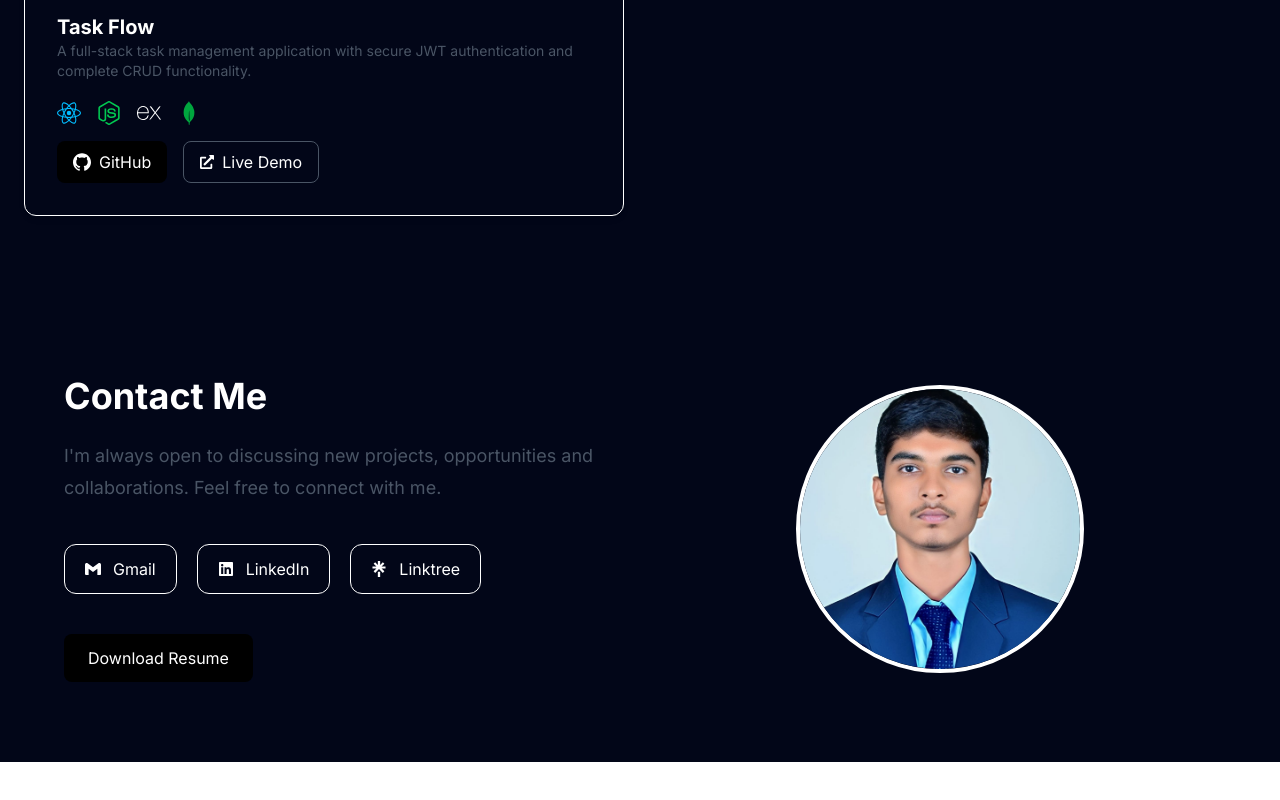
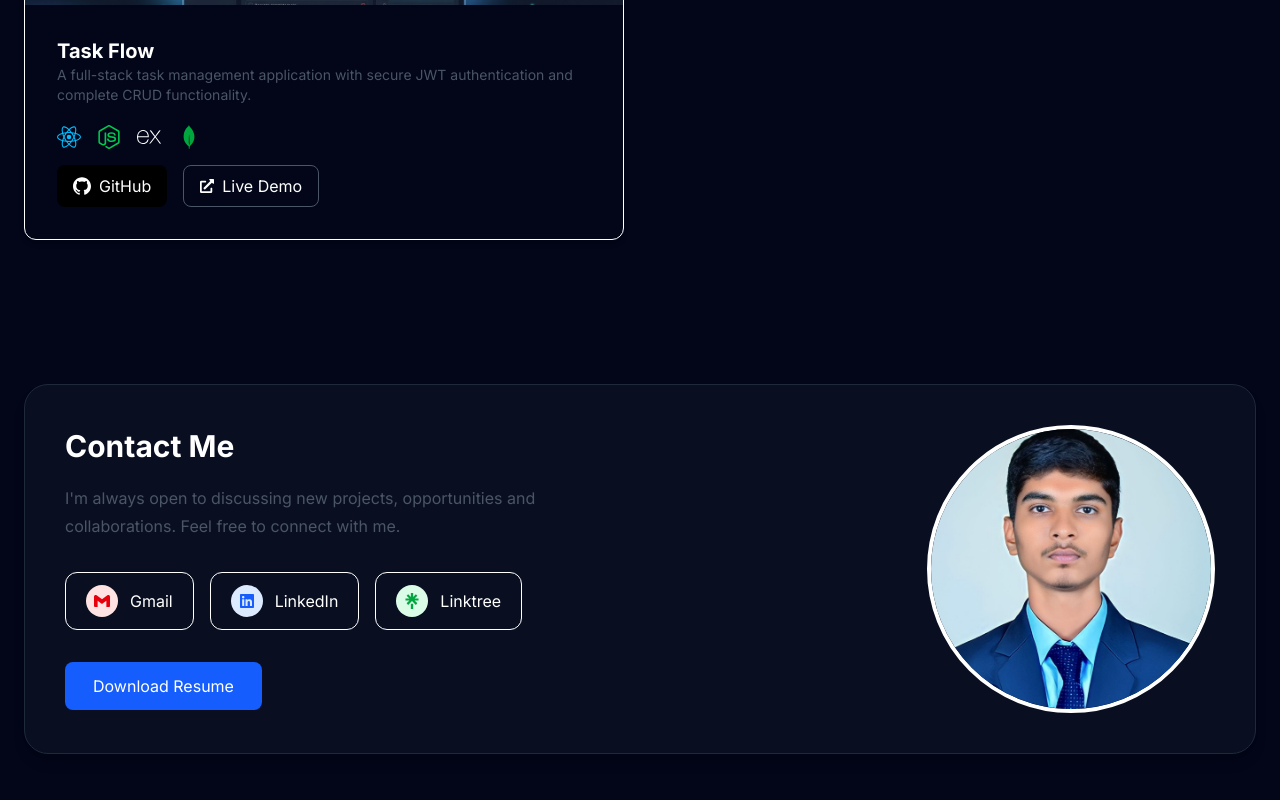
Before and after one commit to Rohit-git-glitch/rohits-portfolio, a React (Vite) app: page / in a window 1280 px wide. Shown: the part 3352-4152 px from the top of the page. Before the commit the page ends 4114 px from the top, so only its background shows below. Built offline with nearby package versions, Linux system fonts and the light colour scheme.

Commit message:
Contact page polish done

```diff
--- a/src/sections/Contact.jsx
+++ b/src/sections/Contact.jsx
@@ -5,21 +5,20 @@ function Contact() {
   return (
     <section
       id="contact"
-      className="py-20 px-6"
+      className="py-16"
     >
 
-      <div className="max-w-6xl mx-auto grid md:grid-cols-2 gap-12 items-center">
-
-
+      <div className="mx-4 md:mx-6 bg-gray-900/50 border border-gray-800 rounded-3xl shadow-lg px-6 py-8 md:px-10 md:py-10">
+        <div className="grid md:grid-cols-2 gap-20 items-center">
         {/* Left Content */}
         <div>
 
-          <h2 className="text-4xl font-bold">
+          <h2 className="text-3xl font-bold">
             Contact Me
           </h2>
 
 
-          <p className="mt-6 text-gray-600 text-lg leading-8">
+          <p className="mt-5 text-gray-600 text-base leading-7 max-w-lg">
             I'm always open to discussing new projects,
             opportunities and collaborations.
             Feel free to connect with me.
@@ -27,32 +26,43 @@ function Contact() {
 
 
           {/* Contact Options */}
-          <div className="flex flex-wrap gap-5 mt-10">
+          <div className="flex flex-wrap gap-4 mt-8">
 
 
             <a
-              href="mailto:yourmail@gmail.com"
-              className="flex items-center gap-3 border rounded-xl px-5 py-3 hover:bg-black hover:text-white transition"
+                href="https://mail.google.com/mail/?view=cm&fs=1&to=rhajare851@gmail.com"
+                target="_blank"
+                rel="noopener noreferrer"
+              className="flex items-center gap-3 border rounded-xl px-5 py-3
+              hover:bg-black hover:text-white transition duration-300"
             >
-              <SiGmail />
+              <span className="p-2 rounded-full bg-red-100 text-red-600">
+                <SiGmail />
+              </span>
               Gmail
             </a>
 
 
             <a
-              href="#"
-              className="flex items-center gap-3 border rounded-xl px-5 py-3 hover:bg-black hover:text-white transition"
+              href="https://www.linkedin.com/in/rohit-hajare2/"
+              className="flex items-center gap-3 border rounded-xl px-5 py-3
+              hover:bg-black hover:text-white transition duration-300"
             >
-              <FaLinkedin />
+              <span className="p-2 rounded-full bg-blue-100 text-blue-600">
+                <FaLinkedin />
+              </span>
               LinkedIn
             </a>
 
 
             <a
-              href="#"
-              className="flex items-center gap-3 border rounded-xl px-5 py-3 hover:bg-black hover:text-white transition"
+              href="https://linktr.ee/Rohit2_"
+              className="flex items-center gap-3 border rounded-xl px-5 py-3
+              hover:bg-black hover:text-white transition duration-300"
             >
-              <SiLinktree />
+              <span className="p-2 rounded-full bg-green-100 text-green-600">
+                <SiLinktree />
+              </span>
               Linktree
             </a>
 
@@ -62,9 +72,12 @@ function Contact() {
 
           {/* Resume Button */}
           <a
-            href="/rohit's-resume.pdf"
+            href="/rohits-resume.pdf"
             download
-            className="inline-block mt-10 px-6 py-3 bg-black text-white rounded-lg hover:scale-105 transition"
+            className="inline-block mt-8 px-7 py-3
+            bg-blue-600 text-white rounded-lg
+            hover:bg-blue-700 hover:scale-105
+            transition duration-300"
           >
             Download Resume
           </a>
@@ -75,7 +88,7 @@ function Contact() {
 
 
         {/* Right Image */}
-        <div className="flex justify-center">
+        <div className="flex justify-center md:justify-end">
 
           <div className="w-72 h-72 rounded-full border-4 flex items-center justify-center overflow-hidden">
 
@@ -89,6 +102,7 @@ function Contact() {
 
         </div>
 
+        </div>
 
       </div>
 
--- a/src/sections/Education.jsx
+++ b/src/sections/Education.jsx
@@ -8,7 +8,7 @@ const educationData = [
         duration: "2024 - Present",
         title: "B.Tech Information Technology",
         institute: "International Institute of Information Technology (I²IT), Pune",
-        details: "Savitribai Phule Pune University",
+        details: "Savitribai Phule Pune University , 1st Year CGPA: 9.6 | 2nd Year CGPA: 9.16",
     },
     {
         logo: HSC,
@@ -40,7 +40,7 @@ function Education() {
                     </h2>
 
                     <p className="text-gray-400 mt-4 text-lg">
-                        My Academic Journey
+                        My Academic Journey , so far
                     </p>
                 </div>
 
```
Also changed, not shown: 2 other files (tests, documents, lock files or other folders).
